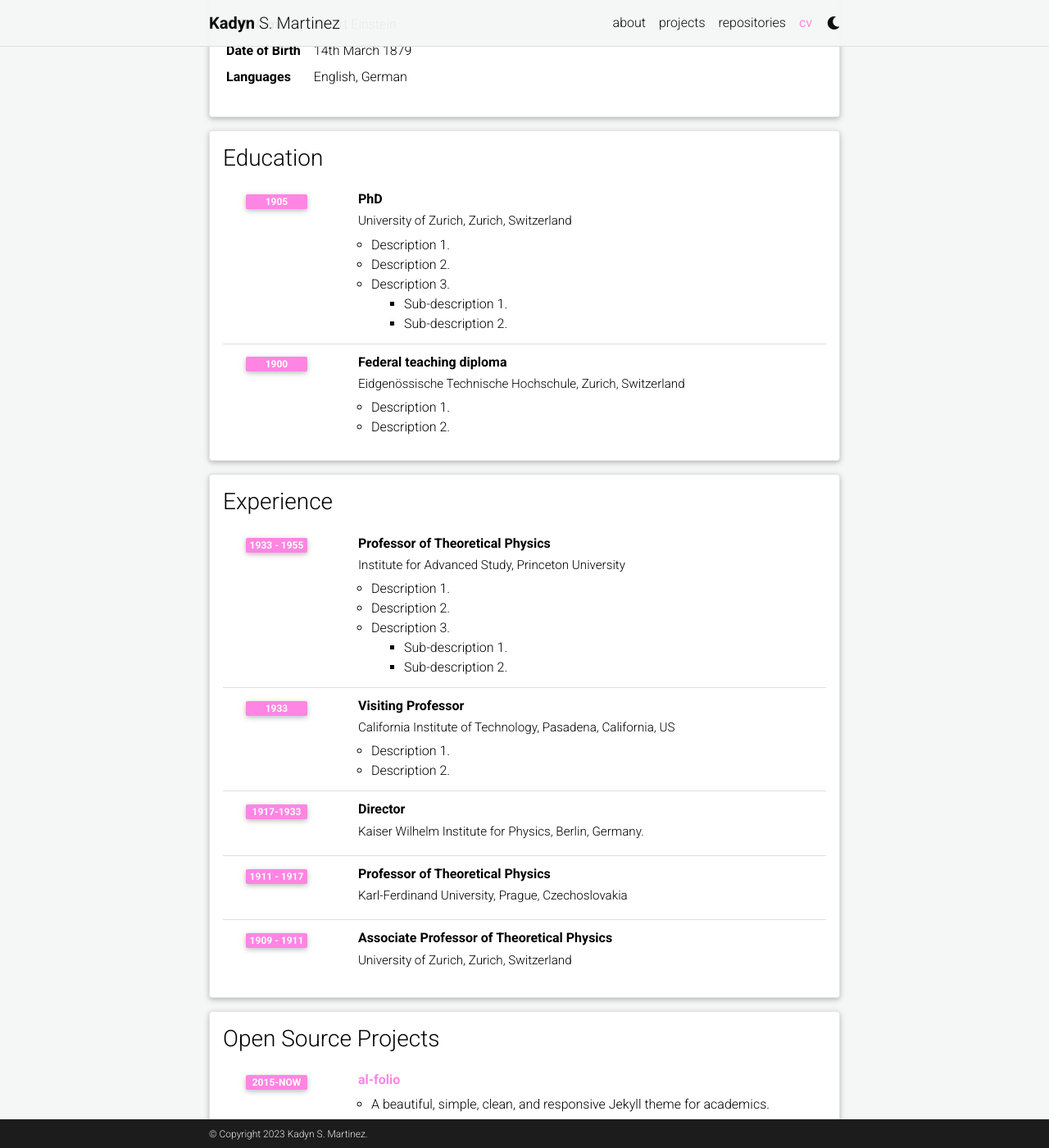
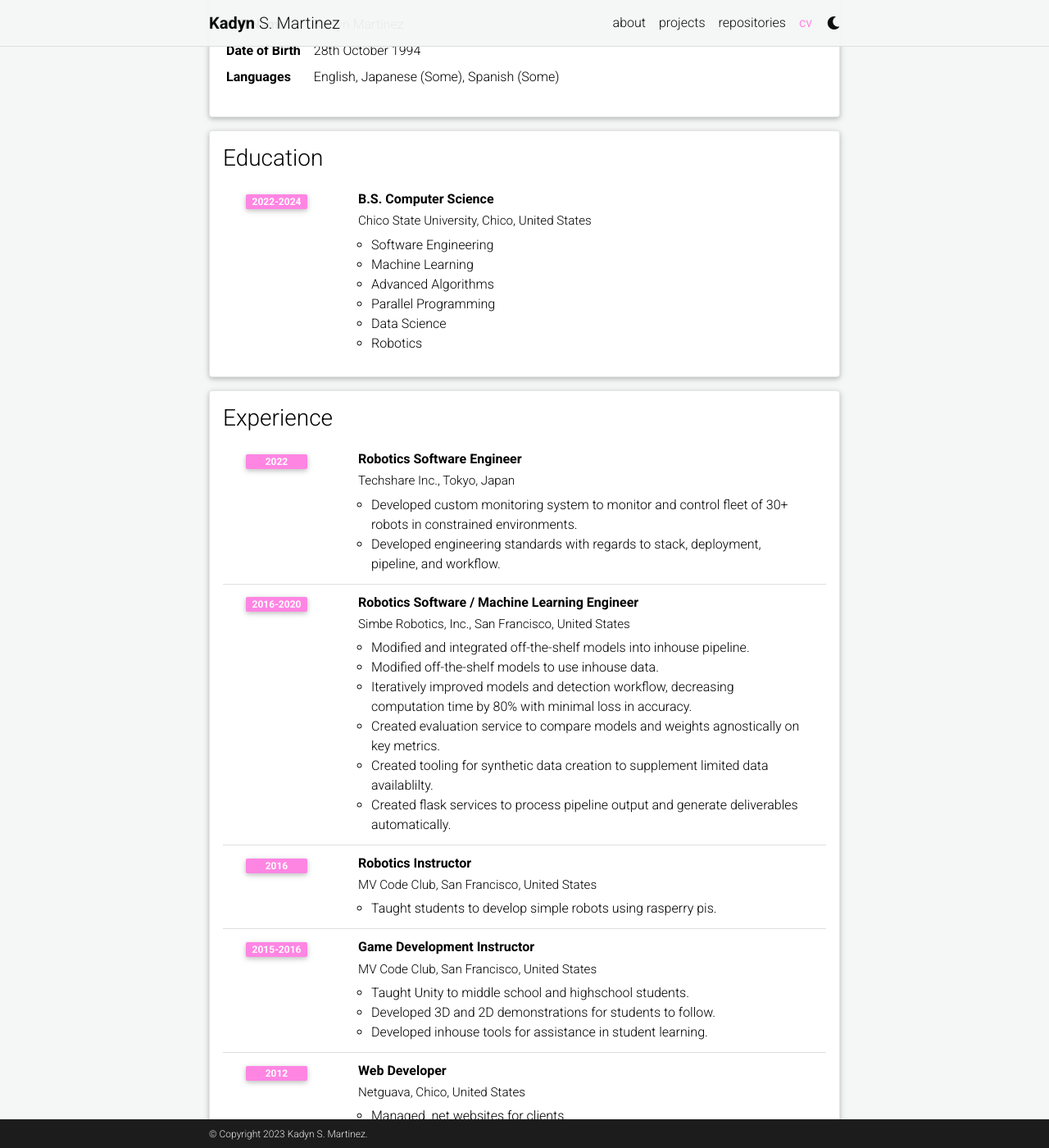
Before and after one commit to KadynCBR/KadynCBR.github.io, a Jekyll site: the page built from _pages/cv.md, in a window 1280 px wide and 1400 px high, scrolled down 233 px. Shown: the whole window at 82% size. Built offline with Jekyll 4.4.1, drawn with Linux system fonts in a browser that asks for light colours; comment, search, counter and statistics services are not loaded; a style sheet for code colours, icons or effects is not loaded; some of the changed text lies outside the part shown.

Commit message:
updated CV section.

```diff
--- a/_data/cv.yml
+++ b/_data/cv.yml
@@ -2,96 +2,99 @@
   type: map
   contents:
     - name: Full Name
-      value: Albert Einstein
+      value: Kadyn Martinez
     - name: Date of Birth
-      value: 14th March 1879
+      value: 28th October 1994
     - name: Languages
-      value: English, German
+      value: English, Japanese (Some), Spanish (Some)
 
 - title: Education
   type: time_table
   contents:
-    - title: PhD
-      institution: University of Zurich, Zurich, Switzerland
-      year: 1905
+    - title: B.S. Computer Science
+      institution: Chico State University, Chico, United States
+      year: 2022-2024
       description:
-        - Description 1.
-        - Description 2.
-        - title: Description 3.
-          contents:
-            - Sub-description 1.
-            - Sub-description 2.
-    - title: Federal teaching diploma
-      institution: Eidgenössische Technische Hochschule, Zurich, Switzerland
-      year: 1900
-      description:
-        - Description 1.
-        - Description 2.
+        - Software Engineering
+        - Machine Learning
+        - Advanced Algorithms
+        - Parallel Programming
+        - Data Science
+        - Robotics
 
 - title: Experience
   type: time_table
   contents:
-    - title: Professor of Theoretical Physics
-      institution: Institute for Advanced Study, Princeton University
-      year: 1933 - 1955
+    - title: Robotics Software Engineer
+      institution: Techshare Inc., Tokyo, Japan
+      year: 2022
       description:
-        - Description 1.
-        - Description 2.
-        - title: Description 3.
-          contents:
-            - Sub-description 1.
-            - Sub-description 2.
-    - title: Visiting Professor
-      institution: California Institute of Technology, Pasadena, California, US
-      year: 1933
+        - Developed custom monitoring system to monitor and control fleet of 30+ robots in constrained environments.
+        - Developed engineering standards with regards to stack, deployment, pipeline, and workflow.
+
+    - title: Robotics Software / Machine Learning Engineer
+      institution: Simbe Robotics, Inc., San Francisco, United States
+      year: 2016-2020
       description:
-        - Description 1.
-        - Description 2.
+        - Modified and integrated off-the-shelf models into inhouse pipeline.
+        - Modified off-the-shelf models to use inhouse data.
+        - Iteratively improved models and detection workflow, decreasing computation time by 80% with minimal loss in accuracy.
+        - Created evaluation service to compare models and weights agnostically on key metrics.
+        - Created tooling for synthetic data creation to supplement limited data availablilty.
+        - Created flask services to process pipeline output and generate deliverables automatically.
 
-    - title: Director
-      institution: Kaiser Wilhelm Institute for Physics, Berlin, Germany.
-      year: 1917-1933
+    - title: Robotics Instructor
+      institution: MV Code Club, San Francisco, United States
+      year: 2016
+      description:
+        - Taught students to develop simple robots using rasperry pis.
 
-    - title: Professor of Theoretical Physics
-      institution: Karl-Ferdinand University, Prague, Czechoslovakia
-      year: 1911 - 1917
+    - title: Game Development Instructor
+      institution: MV Code Club, San Francisco, United States
+      year: 2015-2016
       description:
+        - Taught Unity to middle school and highschool students.
+        - Developed 3D and 2D demonstrations for students to follow.
+        - Developed inhouse tools for assistance in student learning.
 
-    - title: Associate Professor of Theoretical Physics
-      institution: University of Zurich, Zurich, Switzerland
-      year: 1909 - 1911
+    - title: Web Developer
+      institution: Netguava, Chico, United States
+      year: 2012
+      description:
+        - Managed .net websites for clients.
+        - Programmed inhouse tools in C#.
 
-- title: Open Source Projects
-  type: time_table
-  contents:
-    - title: <a href="https://github.com/alshedivat/al-folio">al-folio</a>
-      year: 2015-now
-      description: A beautiful, simple, clean, and responsive Jekyll theme for academics.
+# - title: Personal Projects
+#   type: time_table
+#   contents:
+#     - title: W357: Mech Warfare combat quadruped
+#       year: 2015-now
+#       description: A beautiful, simple, clean, and responsive Jekyll theme for academics.
 
-- title: Honors and Awards
-  type: time_table
-  contents:
-    - year: 1921
-      items:
-        - Nobel Prize in Physics
-        - Matteucci Medal
-    - year: 2029
-      items:
-        - Max Planck Medal
+# - title: Honors and Awards
+#   type: time_table
+#   contents:
+#     - year: 1921
+#       items:
+#         - Nobel Prize in Physics
+#         - Matteucci Medal
+#     - year: 2029
+#       items:
+#         - Max Planck Medal
 
-- title: Academic Interests
-  type: nested_list
-  contents:
-    - title: Topic 1.
-      items:
-        - Description 1.
-        - Description 2.
-    - title: Topic 2.
-      items:
-        - Description 1.
-        - Description 2.
+# - title: Academic Interests
+#   type: nested_list
+#   contents:
+#     - title: Topic 1.
+#       items:
+#         - Description 1.
+#         - Description 2.
+#     - title: Topic 2.
+#       items:
+#         - Description 1.
+#         - Description 2.
 
 - title: Other Interests
   type: list
   contents:
-    - <u>Hobbies:</u> Hobby 1, Hobby 2, etc.
+    - <u>Hobbies:</u> Cute Robots, Learning Languages, Competitive Video Games, Game Development, 3D Modeling
```
